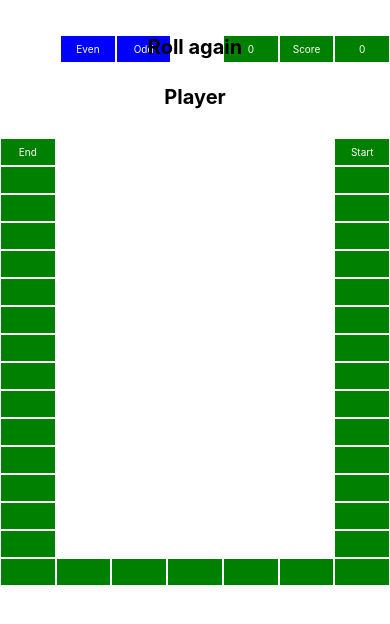
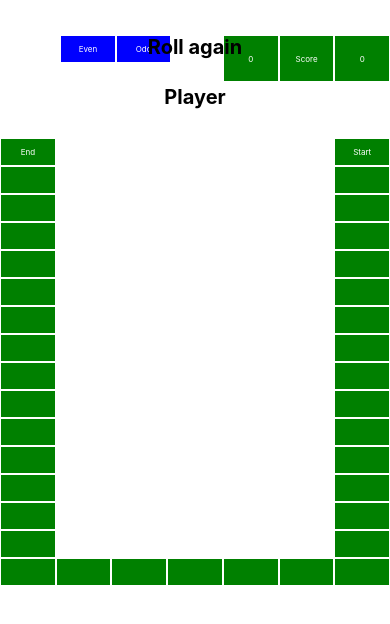
Before and after one commit to kbrownc/project-game04, a React Native app: screen / in a window 390 px wide. Shown: the top 624 px of the page. Built offline with nearby package versions, Linux system fonts and the light colour scheme.

Commit message:
Increased NAV button size

```diff
--- a/App.js
+++ b/App.js
@@ -287,13 +287,13 @@ export default function App() {
           </TouchableHighlight>
         </View>
         <Button onPress={() => pressRoll()} title="Roll" color="blue" disabled={endOfGame ? true : false} />
-        <View style={endOfGame ? styles.itemInvisible : styles.item}>
+        <View style={endOfGame ? styles.itemInvisible : styles.itemNav}>
           <Text style={styles.itemText}>{roll}</Text>
         </View>
-        <View style={styles.item}>
+        <View style={styles.itemNav}>
           <Text style={styles.itemText}>Score</Text>
         </View>
-        <View style={styles.item}>
+        <View style={styles.itemNav}>
           <Text style={styles.itemText}>{score}</Text>
         </View>
       </View>
@@ -316,7 +316,6 @@ const styles = StyleSheet.create({
   },
   nav: {
     flex: 0,
-    fontSize: 10,
     fontWeight: 'bold',
     flexDirection: 'row',
   },
@@ -328,6 +327,14 @@ const styles = StyleSheet.create({
     margin: 1,
     height: Dimensions.get('window').width / 15,
   },
+  itemNav: {
+    backgroundColor: 'green',
+    alignItems: 'center',
+    justifyContent: 'center',
+    flex: 1,
+    margin: 1,
+    height: 45,
+  },
   itemBlue: {
     backgroundColor: 'blue',
   },
@@ -336,7 +343,7 @@ const styles = StyleSheet.create({
   },
   itemText: {
     color: '#fff',
-    fontSize: 10,
+    fontSize: 8,
   },
   message: {
     flex: 1,
```
